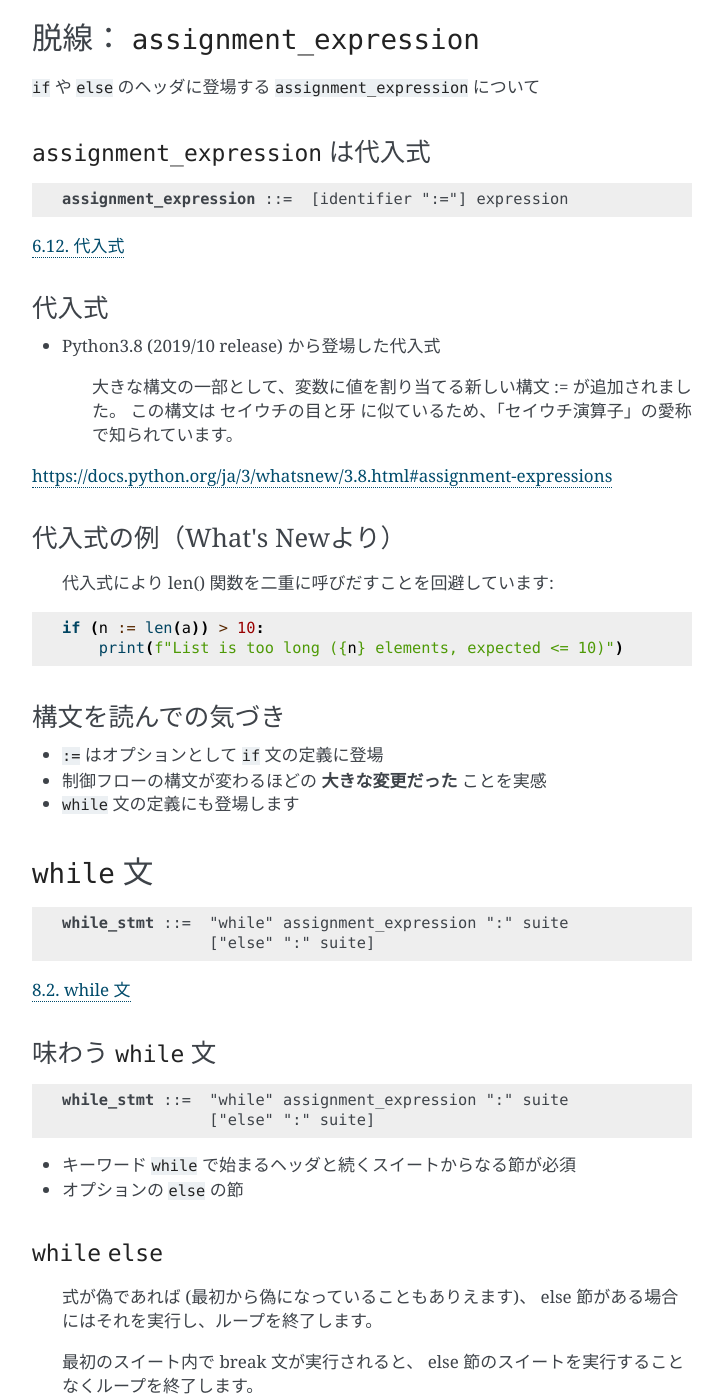
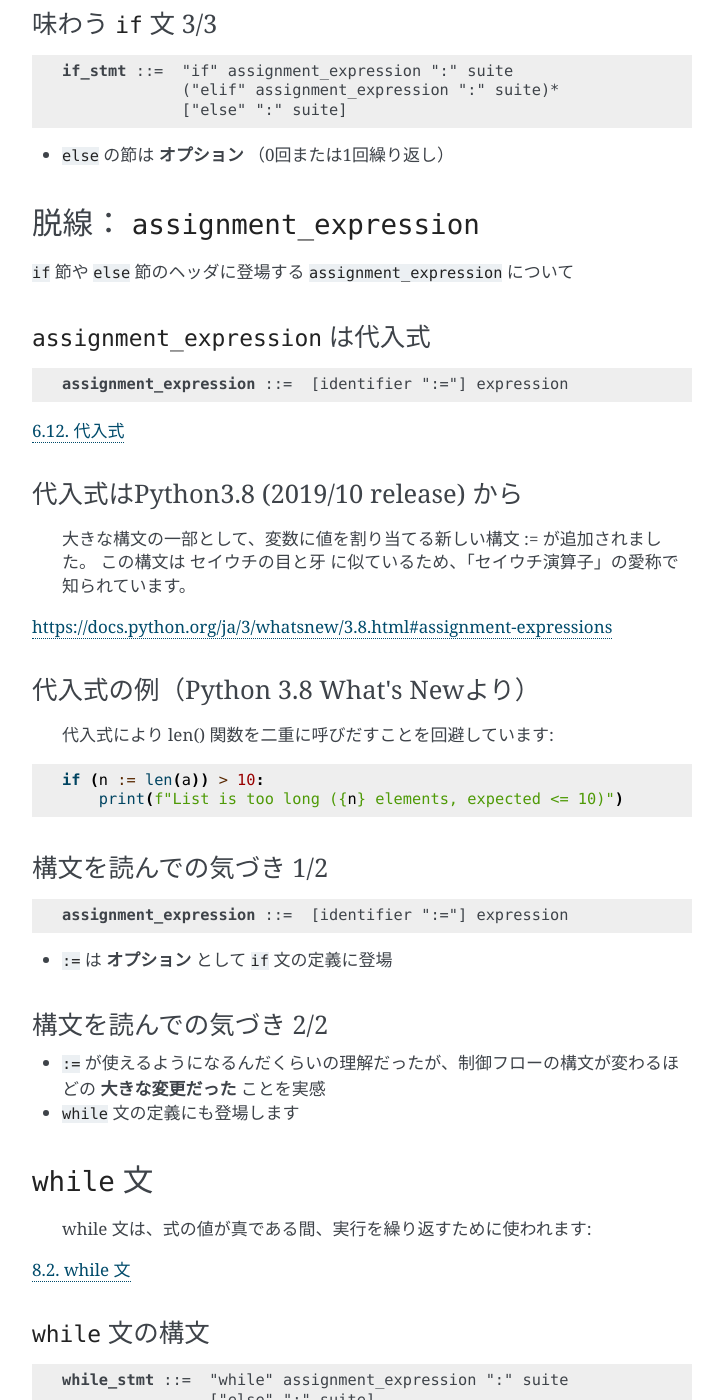
Before and after one commit to ftnext/2021_slides, a Sphinx documentation site: the page built from source/osc_fukuoka_Nov/revisit_python_from_statements.rst, in a window 1280 px wide and 1400 px high, scrolled down 11980 px. Shown: the whole window, without its empty margins (388-1111 px from the left). Built offline with Sphinx 7.4.7, drawn with Linux system fonts in a browser that asks for light colours; some of the changed text lies outside the part shown.

Commit message:
[feat] Brush up in practice

```diff
--- a/source/osc_fukuoka_Nov/syntax.rst.txt
+++ b/source/osc_fukuoka_Nov/syntax.rst.txt
@@ -3,7 +3,7 @@
 
 リファレンスの中の「文の定義」について共有します。
 
-拡張BNF記法
+拡張したBNF記法
 ========================================
 
     字句解析と構文に関する記述では、BNF 文法記法に手を加えたものを使っています。
@@ -12,7 +12,7 @@
 
 `1.2. 本マニュアルにおける表記法 <https://docs.python.org/ja/3/reference/introduction.html#notation>`_
 
-拡張BNF記法における記号
+拡張したBNF記法における記号
 ------------------------------------------------
 
 * ``|``
@@ -63,32 +63,33 @@
 
     空白はトークンを分割しているときのみ意味を持ちます。
 
-拡張BNF記法の例
+拡張したBNF記法の例
 ------------------------------------------------
+
+前提「lc_letter は 'a' から 'z' までの何らかの文字一字」
 
 .. productionlist:: notation
    name: lc_letter (lc_letter | "_")*
 
-「lc_letter は 'a' から 'z' までの何らかの文字一字」
-
 ``(lc_letter | "_")*``
 ------------------------------------------------
 
-* ``|``： ``lc_letter`` またはリテラルの ``_``
+* ``|``： ``lc_letter`` またはリテラルの ``_``（例： ``z`` , ``_``）
 * 丸括弧によるグループ化
-* ``*`` により、「``lc_letter`` またはリテラルの ``_``」の0個以上の繰り返し
+* ``*`` により、「``lc_letter`` またはリテラルの ``_``」の0個以上の繰り返し（例： ``z`` , ``w_`` , ``prq``）
 
 ``lc_letter (lc_letter | "_")*``
 ------------------------------------------------
 
 * ``lc_letter`` の後に、「``lc_letter`` またはリテラルの ``_``」が0個以上の繰り返されることを表す
+* 例： ``a`` , ``b_`` , ``cde``
 * この規則を ``name`` として定義した
 
 構文定義を読んでみる
 ========================================
 
 * `8. 複合文 <https://docs.python.org/ja/3/reference/compound_stmts.html#compound-statements>`_ 中の定義を読んでみましょう
-* 拡張BNF記法に沿って読むと、説明される感動がありました！
+* 拡張したBNF記法に沿って読むと、**簡潔な行数で、抜け漏れなく説明される** 感動がありました！
 
 構文定義、積ん読！
 ------------------------------------------------
@@ -101,12 +102,17 @@
 ``if`` 文
 ========================================
 
+    if 文は、条件分岐を実行するために使われます:
+
+`8.1. if 文 <https://docs.python.org/ja/3/reference/compound_stmts.html#the-if-statement>`_
+
+``if`` 文の構文
+------------------------------------------------
+
 .. productionlist:: python-grammar
    if_stmt: "if" assignment_expression ":" suite
           : ("elif" assignment_expression ":" suite)*
           : ["else" ":" suite]
-
-`8.1. if 文 <https://docs.python.org/ja/3/reference/compound_stmts.html#the-if-statement>`_
 
 味わう ``if`` 文 1/3
 ------------------------------------------------
@@ -116,7 +122,7 @@
           : ("elif" assignment_expression ":" suite)*
           : ["else" ":" suite]
 
-* キーワード ``if`` で始まるヘッダと続くスイートからなる節は必須
+* キーワード ``if`` で始まるヘッダと続くスイートからなる節は **必須**
 
 味わう ``if`` 文 2/3
 ------------------------------------------------
@@ -126,7 +132,7 @@
           : ("elif" assignment_expression ":" suite)*
           : ["else" ":" suite]
 
-* ``elif`` の節は0回以上の繰り返し（ない場合もあるし、複数ある場合もある）
+* ``elif`` の節は **0回以上** の繰り返し（ない場合もあるし、複数ある場合もある）
 
 味わう ``if`` 文 3/3
 ------------------------------------------------
@@ -136,12 +142,12 @@
           : ("elif" assignment_expression ":" suite)*
           : ["else" ":" suite]
 
-* ``else`` の節はオプション（0回または1回繰り返し）
+* ``else`` の節は **オプション** （0回または1回繰り返し）
 
 脱線： ``assignment_expression``
 ========================================
 
-``if`` や ``else`` のヘッダに登場する ``assignment_expression`` について
+``if`` 節や ``else`` 節のヘッダに登場する ``assignment_expression`` について
 
 ``assignment_expression`` は代入式
 ------------------------------------------------
@@ -151,17 +157,15 @@
 
 `6.12. 代入式 <https://docs.python.org/ja/3/reference/expressions.html#grammar-token-python-grammar-assignment_expression>`_
 
-代入式
+代入式はPython3.8 (2019/10 release) から
 ------------------------------------------------
-
-* Python3.8 (2019/10 release) から登場した代入式
 
     大きな構文の一部として、変数に値を割り当てる新しい構文 := が追加されました。
     この構文は セイウチの目と牙 に似ているため、「セイウチ演算子」の愛称で知られています。
 
 https://docs.python.org/ja/3/whatsnew/3.8.html#assignment-expressions
 
-代入式の例（What's Newより）
+代入式の例（Python 3.8 What's Newより）
 ------------------------------------------------
 
     代入式により len() 関数を二重に呼びだすことを回避しています:
@@ -171,21 +175,33 @@ https://docs.python.org/ja/3/whatsnew/3.8.html#assignment-expressions
     if (n := len(a)) > 10:
         print(f"List is too long ({n} elements, expected <= 10)")
 
-構文を読んでの気づき
+構文を読んでの気づき 1/2
 ------------------------------------------------
 
-* ``:=`` はオプションとして ``if`` 文の定義に登場
-* 制御フローの構文が変わるほどの **大きな変更だった** ことを実感
+.. productionlist:: python-grammar
+   assignment_expression: [identifier ":="] expression
+
+* ``:=`` は **オプション** として ``if`` 文の定義に登場
+
+構文を読んでの気づき 2/2
+------------------------------------------------
+
+* ``:=`` が使えるようになるんだくらいの理解だったが、制御フローの構文が変わるほどの **大きな変更だった** ことを実感
 * ``while`` 文の定義にも登場します
 
 ``while`` 文
 ========================================
 
+    while 文は、式の値が真である間、実行を繰り返すために使われます:
+
+`8.2. while 文 <https://docs.python.org/ja/3/reference/compound_stmts.html#the-while-statement>`_
+
+``while`` 文の構文
+------------------------------------------------
+
 .. productionlist:: python-grammar
    while_stmt: "while" assignment_expression ":" suite
              : ["else" ":" suite]
-
-`8.2. while 文 <https://docs.python.org/ja/3/reference/compound_stmts.html#the-while-statement>`_
 
 味わう ``while`` 文
 ------------------------------------------------
@@ -194,7 +210,7 @@ https://docs.python.org/ja/3/whatsnew/3.8.html#assignment-expressions
    while_stmt: "while" assignment_expression ":" suite
              : ["else" ":" suite]
 
-* キーワード ``while`` で始まるヘッダと続くスイートからなる節が必須
+* キーワード ``while`` で始まるヘッダと続くスイートからなる節が **必須**
 * オプションの ``else`` の節
 
 ``while`` ``else``
@@ -204,14 +220,26 @@ https://docs.python.org/ja/3/whatsnew/3.8.html#assignment-expressions
 
     最初のスイート内で break 文が実行されると、 else 節のスイートを実行することなくループを終了します。
 
+🚨 構文でサポートされますが、ループでは ``else`` 節を使わないのがオススメ
+------------------------------------------------------------------------------------------------
+
+    項目9　forループとwhileループの後のelseブロックは使わない
+
+`Effective Python 第2版 <https://www.oreilly.co.jp/books/9784873119175/>`_ （誤解を生みやすいためと説明されます）
+
 ``for`` 文
 ========================================
+
+    for 文は、シーケンス (文字列、タプルまたはリスト) や、その他の反復可能なオブジェクト (iterable object) 内の要素に渡って反復処理を行うために使われます:
+
+`8.3. for 文 <https://docs.python.org/ja/3/reference/compound_stmts.html#the-for-statement>`_
+
+``for`` 文の構文
+------------------------------------------------
 
 .. productionlist:: python-grammar
    for_stmt: "for" target_list "in" expression_list ":" suite
            : ["else" ":" suite]
-
-`8.3. for 文 <https://docs.python.org/ja/3/reference/compound_stmts.html#the-for-statement>`_
 
 味わう ``for`` 文
 ------------------------------------------------
@@ -230,14 +258,19 @@ https://docs.python.org/ja/3/whatsnew/3.8.html#assignment-expressions
 
     最初のスイートの中で break 文が実行されると、 else 節のスイートを実行することなくループを終了します。
 
-関数定義（``def``）
+関数定義
 ========================================
+
+    関数定義は、ユーザ定義関数オブジェクトを定義します
+
+`8.7. 関数定義 <https://docs.python.org/ja/3/reference/compound_stmts.html#function-definitions>`_
+
+関数定義の構文（``def``）
+------------------------------------------------
 
 .. productionlist:: python-grammar
    funcdef: [decorators] "def" funcname "(" [parameter_list] ")"
           : ["->" expression] ":" suite
-
-`8.7. 関数定義 <https://docs.python.org/ja/3/reference/compound_stmts.html#function-definitions>`_
 
 味わう関数定義 1/2
 ------------------------------------------------
```
